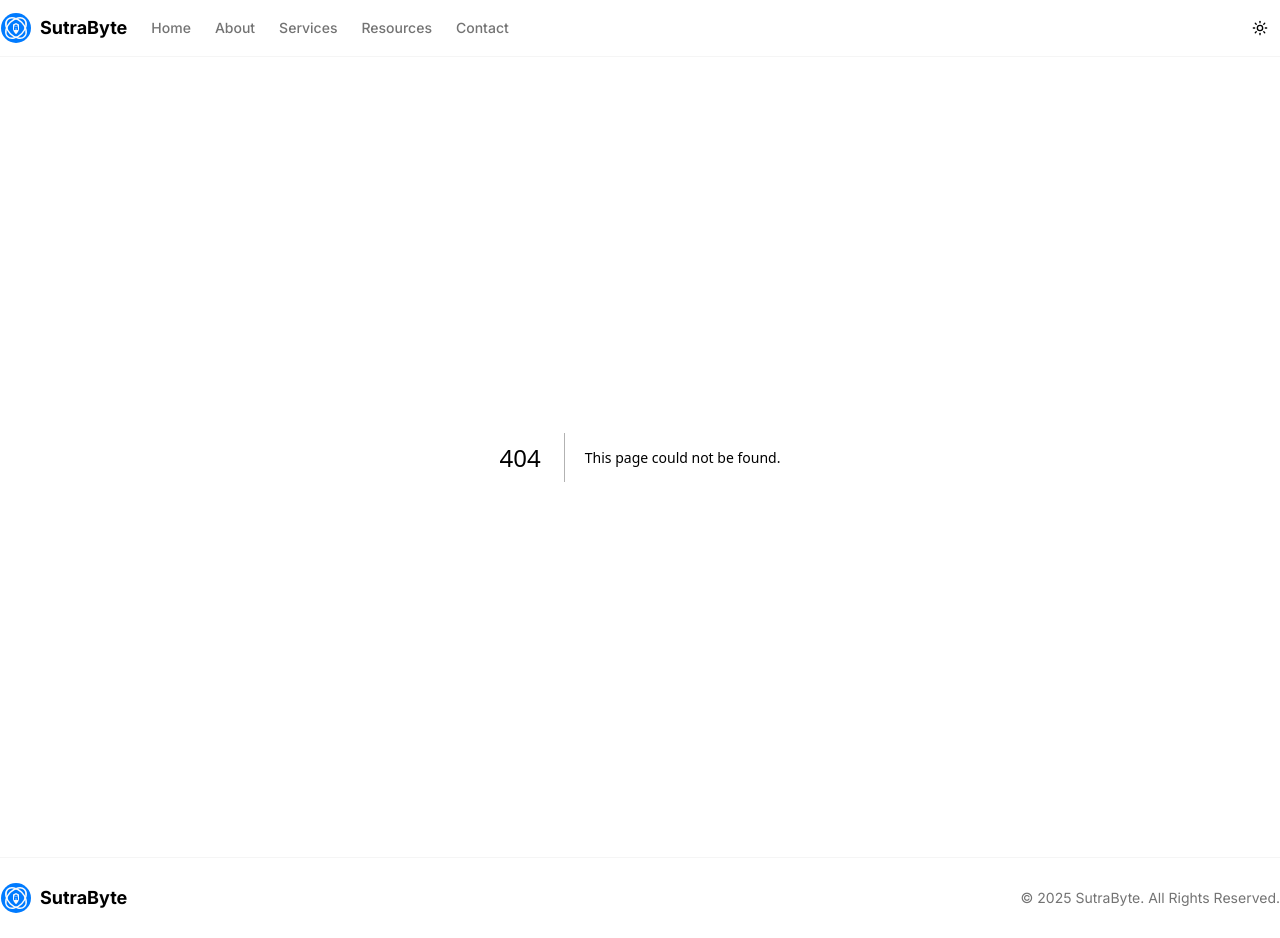
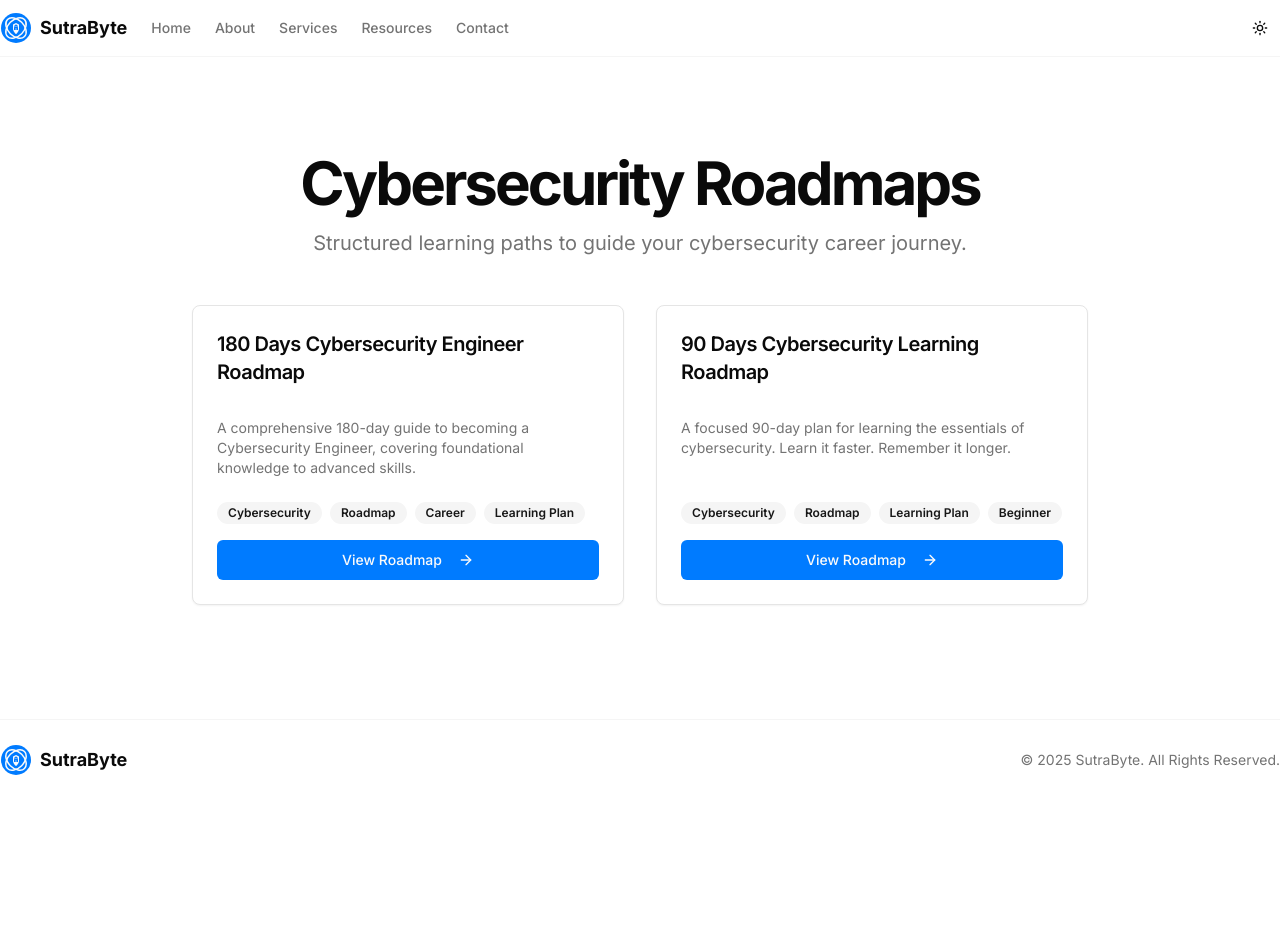
Before and after one commit to Vinayakgupta1/SutraByte, a Next.js app: page /roadmaps in a window 1280 px wide. Before the commit this address had no page. After the commit the page ends 800 px from the top, so only its background shows below. Built offline with nearby package versions, Linux system fonts and the light colour scheme.

Commit message:
Add files via upload

```diff
--- a/src/app/learning-series/page.tsx
+++ b/src/app/learning-series/page.tsx
@@ -13,7 +13,7 @@ export default function LearningSeriesPage() {
   return (
     <div className="container mx-auto px-4 md:px-6 py-12 md:py-24">
       <div className="text-center space-y-4 mb-12">
-        <h1 className="text-4xl font-bold tracking-tighter sm:text-5xl md:text-6xl">45-Day Learning Series</h1>
+        <h1 className="text-4xl font-bold tracking-tighter sm:text-5xl md:text-6xl">45 Days Learning Series</h1>
         <p className="max-w-[700px] mx-auto text-muted-foreground md:text-xl">
           Your structured path to becoming a cybersecurity expert. Complete daily modules to build your knowledge from the ground up.
         </p>
--- a/src/app/resources/page.tsx
+++ b/src/app/resources/page.tsx
@@ -1,6 +1,6 @@
 import { Card, CardDescription, CardTitle } from "@/components/ui/card";
 import Link from "next/link";
-import { BookOpen, Terminal, BookMarked } from "lucide-react";
+import { BookOpen, Terminal, BookMarked, Route } from "lucide-react";
 
 export default function ResourcesPage() {
   return (
@@ -12,7 +12,7 @@ export default function ResourcesPage() {
         </p>
       </div>
 
-       <div className="grid md:grid-cols-2 lg:grid-cols-3 gap-8 mb-12 max-w-6xl mx-auto">
+       <div className="grid md:grid-cols-2 lg:grid-cols-2 gap-8 mb-12 max-w-6xl mx-auto">
         <Link href="/learning-series">
           <Card className="h-full flex flex-col justify-center items-center text-center p-8 transition-all hover:shadow-glow hover:border-primary hover:-translate-y-1">
             <BookOpen className="h-12 w-12 text-primary mb-4" />
@@ -28,10 +28,17 @@ export default function ResourcesPage() {
           </Card>
         </Link>
          <Link href="/books">
-          <Card className="h-full flex flex-col justify-center items-center text-center p-8 transition-all hover:shadow-glow hover:border-primary hover:-translate-y-1 md:col-span-2 lg:col-span-1">
+          <Card className="h-full flex flex-col justify-center items-center text-center p-8 transition-all hover:shadow-glow hover:border-primary hover:-translate-y-1">
             <BookMarked className="h-12 w-12 text-primary mb-4" />
             <CardTitle className="text-2xl">Books</CardTitle>
             <CardDescription>A curated collection of essential cybersecurity books and reading materials.</CardDescription>
+          </Card>
+        </Link>
+        <Link href="/roadmaps">
+          <Card className="h-full flex flex-col justify-center items-center text-center p-8 transition-all hover:shadow-glow hover:border-primary hover:-translate-y-1">
+            <Route className="h-12 w-12 text-primary mb-4" />
+            <CardTitle className="text-2xl">Roadmaps</CardTitle>
+            <CardDescription>Structured learning paths to guide your cybersecurity career journey.</CardDescription>
           </Card>
         </Link>
       </div>
--- /dev/null
+++ b/src/app/roadmaps/[slug]/page.tsx
@@ -0,0 +1,82 @@
+
+import { promises as fs } from 'fs';
+import path from 'path';
+import { notFound } from 'next/navigation';
+import ReactMarkdown from 'react-markdown';
+import remarkGfm from 'remark-gfm';
+import { roadmaps } from '@/lib/roadmaps-data';
+import { Badge } from '@/components/ui/badge';
+import Link from 'next/link';
+import { Button } from '@/components/ui/button';
+import { ArrowLeft } from 'lucide-react';
+
+type RoadmapPageProps = {
+  params: {
+    slug: string;
+  };
+};
+
+async function getRoadmapContent(slug: string) {
+  const roadmap = roadmaps.find((r) => r.url === slug);
+  if (!roadmap) {
+    return null;
+  }
+
+  const filePath = path.join(process.cwd(), 'public', 'roadmaps', `${slug}.md`);
+
+  try {
+    const content = await fs.readFile(filePath, 'utf-8');
+    return {
+      content,
+      roadmap,
+    };
+  } catch (error) {
+    console.error(`Error reading markdown file for roadmap: ${slug}`, error);
+    return null;
+  }
+}
+
+export async function generateStaticParams() {
+  return roadmaps.map((roadmap) => ({
+    slug: roadmap.url,
+  }));
+}
+
+export default async function RoadmapPage({ params }: RoadmapPageProps) {
+  const data = await getRoadmapContent(params.slug);
+
+  if (!data) {
+    notFound();
+  }
+
+  const { content, roadmap } = data;
+
+  return (
+    <div className="container mx-auto px-4 md:px-6 py-12">
+      <div className="max-w-4xl mx-auto">
+        <div className="mb-8">
+            <Button asChild variant="outline" className="group">
+                <Link href="/roadmaps">
+                    <ArrowLeft className="mr-2 h-5 w-5 transition-transform group-hover:-translate-x-1" />
+                    Back to Roadmaps
+                </Link>
+            </Button>
+        </div>
+        <div className="mb-12 text-center">
+          <h1 className="text-4xl font-bold tracking-tighter sm:text-5xl">{roadmap.title}</h1>
+           <div className="flex justify-center flex-wrap gap-2 mt-4">
+            {roadmap.tags.map(tag => (
+              <Badge key={tag} variant="secondary">{tag}</Badge>
+            ))}
+          </div>
+        </div>
+
+        <article className="prose prose-invert max-w-none markdown-content">
+          <ReactMarkdown remarkPlugins={[remarkGfm]}>
+            {content}
+          </ReactMarkdown>
+        </article>
+      </div>
+    </div>
+  );
+}
--- /dev/null
+++ b/src/app/roadmaps/page.tsx
@@ -0,0 +1,57 @@
+
+import { Card, CardContent, CardDescription, CardFooter, CardHeader, CardTitle } from "@/components/ui/card";
+import { Badge } from "@/components/ui/badge";
+import { Button } from "@/components/ui/button";
+import { roadmaps } from "@/lib/roadmaps-data";
+import Link from "next/link";
+import { ArrowRight } from "lucide-react";
+
+export default function RoadmapsPage() {
+
+  const getRoadmapUrl = (roadmap: (typeof roadmaps)[0]) => {
+    switch (roadmap.type) {
+      case 'pdf':
+        return `/roadmaps/view/${roadmap.url}`;
+      case 'markdown':
+        return `/roadmaps/${roadmap.url}`;
+      default:
+        return `/roadmaps/${roadmap.url}`;
+    }
+  }
+
+  return (
+    <div className="container mx-auto px-4 md:px-6 py-12 md:py-24">
+      <div className="text-center space-y-4 mb-12">
+        <h1 className="text-4xl font-bold tracking-tighter sm:text-5xl md:text-6xl">Cybersecurity Roadmaps</h1>
+        <p className="max-w-[700px] mx-auto text-muted-foreground md:text-xl">
+          Structured learning paths to guide your cybersecurity career journey.
+        </p>
+      </div>
+
+      <div className="grid md:grid-cols-1 lg:grid-cols-2 gap-8 max-w-4xl mx-auto">
+        {roadmaps.map((roadmap) => (
+          <Card key={roadmap.id} className="flex flex-col overflow-hidden transition-all hover:shadow-glow hover:border-primary">
+            <CardHeader className="p-6">
+              <CardTitle className="text-xl mb-2">{roadmap.title}</CardTitle>
+            </CardHeader>
+            <CardContent className="p-6 pt-0 flex-grow">
+              <CardDescription>{roadmap.description}</CardDescription>
+            </CardContent>
+            <CardFooter className="p-6 pt-0 flex flex-col items-start">
+              <div className="flex flex-wrap gap-2 mb-4">
+                {roadmap.tags.map(tag => (
+                  <Badge key={tag} variant="secondary">{tag}</Badge>
+                ))}
+              </div>
+              <Button asChild className="w-full group mt-auto">
+                <Link href={getRoadmapUrl(roadmap)}>
+                  View Roadmap <ArrowRight className="ml-2 h-5 w-5 transition-transform group-hover:translate-x-1" />
+                </Link>
+              </Button>
+            </CardFooter>
+          </Card>
+        ))}
+      </div>
+    </div>
+  );
+}
--- /dev/null
+++ b/src/app/roadmaps/view/[slug]/page.tsx
@@ -0,0 +1,56 @@
+
+import { notFound } from 'next/navigation';
+import { roadmaps } from '@/lib/roadmaps-data';
+import { Button } from '@/components/ui/button';
+import Link from 'next/link';
+import { ArrowLeft } from 'lucide-react';
+
+type PdfViewerPageProps = {
+  params: {
+    slug: string;
+  };
+};
+
+export default function PdfViewerPage({ params }: PdfViewerPageProps) {
+  const roadmap = roadmaps.find((r) => r.url === params.slug && r.type === 'pdf');
+
+  if (!roadmap) {
+    notFound();
+  }
+
+  // We construct the path to the PDF file in the public directory
+  const pdfUrl = `/roadmaps/${roadmap.url}.pdf`;
+
+  return (
+    <div className="container mx-auto px-4 md:px-6 py-8 flex flex-col" style={{ height: 'calc(100vh - 8rem)' }}>
+        <div className="mb-8">
+            <Button asChild variant="outline" className="group">
+                <Link href="/roadmaps">
+                    <ArrowLeft className="mr-2 h-5 w-5 transition-transform group-hover:-translate-x-1" />
+                    Back to Roadmaps
+                </Link>
+            </Button>
+        </div>
+        <div className="text-center mb-8">
+            <h1 className="text-3xl font-bold tracking-tighter sm:text-4xl">{roadmap.title}</h1>
+        </div>
+        <div className="flex-grow">
+            <iframe
+            src={pdfUrl}
+            className="w-full h-full border-0 rounded-lg shadow-lg"
+            title={roadmap.title}
+            >
+            This browser does not support PDFs. Please download the PDF to view it.
+            </iframe>
+        </div>
+    </div>
+  );
+}
+
+export async function generateStaticParams() {
+    return roadmaps
+      .filter(roadmap => roadmap.type === 'pdf')
+      .map((roadmap) => ({
+        slug: roadmap.url,
+      }));
+}
--- /dev/null
+++ b/src/lib/roadmaps-data.ts
@@ -0,0 +1,27 @@
+export type Roadmap = {
+  id: number;
+  title: string;
+  description: string;
+  tags: string[];
+  url: string;
+  type: 'markdown' | 'pdf';
+};
+
+export const roadmaps: Roadmap[] = [
+  {
+    id: 1,
+    title: "180 Days Cybersecurity Engineer Roadmap",
+    description: "A comprehensive 180-day guide to becoming a Cybersecurity Engineer, covering foundational knowledge to advanced skills.",
+    tags: ["Cybersecurity", "Roadmap", "Career", "Learning Plan"],
+    url: "180-days-cybersecurity-engineer-roadmap",
+    type: 'markdown',
+  },
+  {
+    id: 2,
+    title: "90 Days Cybersecurity Learning Roadmap",
+    description: "A focused 90-day plan for learning the essentials of cybersecurity. Learn it faster. Remember it longer.",
+    tags: ["Cybersecurity", "Roadmap", "Learning Plan", "Beginner"],
+    url: "90-days-cybersecurity-roadmap",
+    type: 'pdf',
+  },
+];
```
Also changed, not shown: src/lib/books-data.ts (+8 -0 lines), src/lib/tryhackme-data.ts (+7 -7 lines), src/app/layout.tsx (indentation only).
